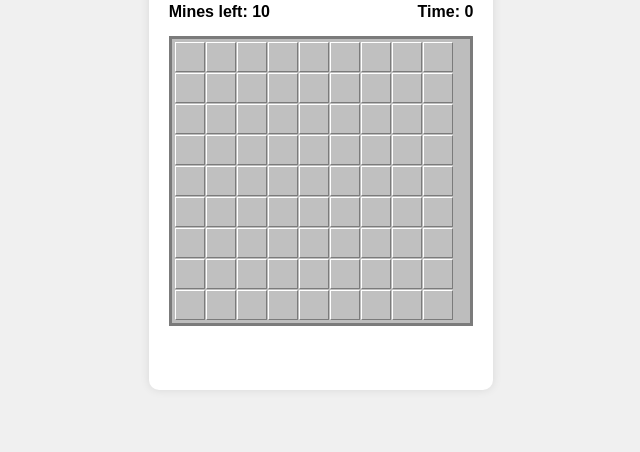
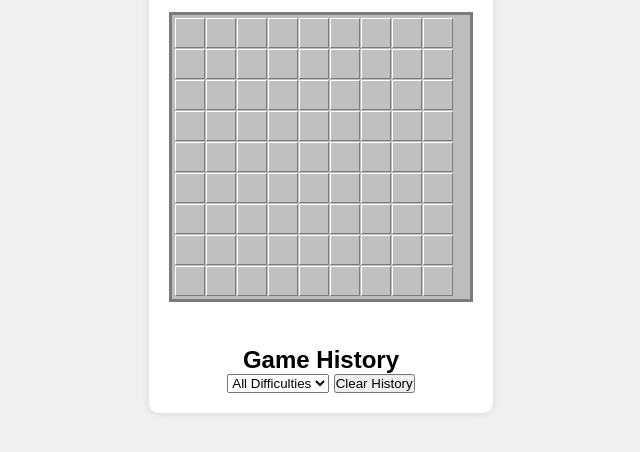
Before and after one commit to asteguo/minesweeper-game, a plain HTML site: page index.html in a window 1280 px wide. Shown: the part 270-722 px from the top of the page, without its empty margins (319-959 px from the left). Drawn offline with Linux system fonts and the light colour scheme.

Commit message:
Update HTML to add game history section

```diff
--- a/index.html
+++ b/index.html
@@ -29,6 +29,22 @@
         </div>
 
         <div class="game-status" id="game-status"></div>
+
+        <div class="history-section">
+            <h2>Game History</h2>
+            <div class="history-filters">
+                <select id="history-difficulty">
+                    <option value="all">All Difficulties</option>
+                    <option value="easy">Easy</option>
+                    <option value="medium">Medium</option>
+                    <option value="hard">Hard</option>
+                </select>
+                <button id="clear-history">Clear History</button>
+            </div>
+            <div class="history-list" id="history-list">
+                <!-- History items will be added here by JavaScript -->
+            </div>
+        </div>
     </div>
 
     <script src="script.js"></script>
```
